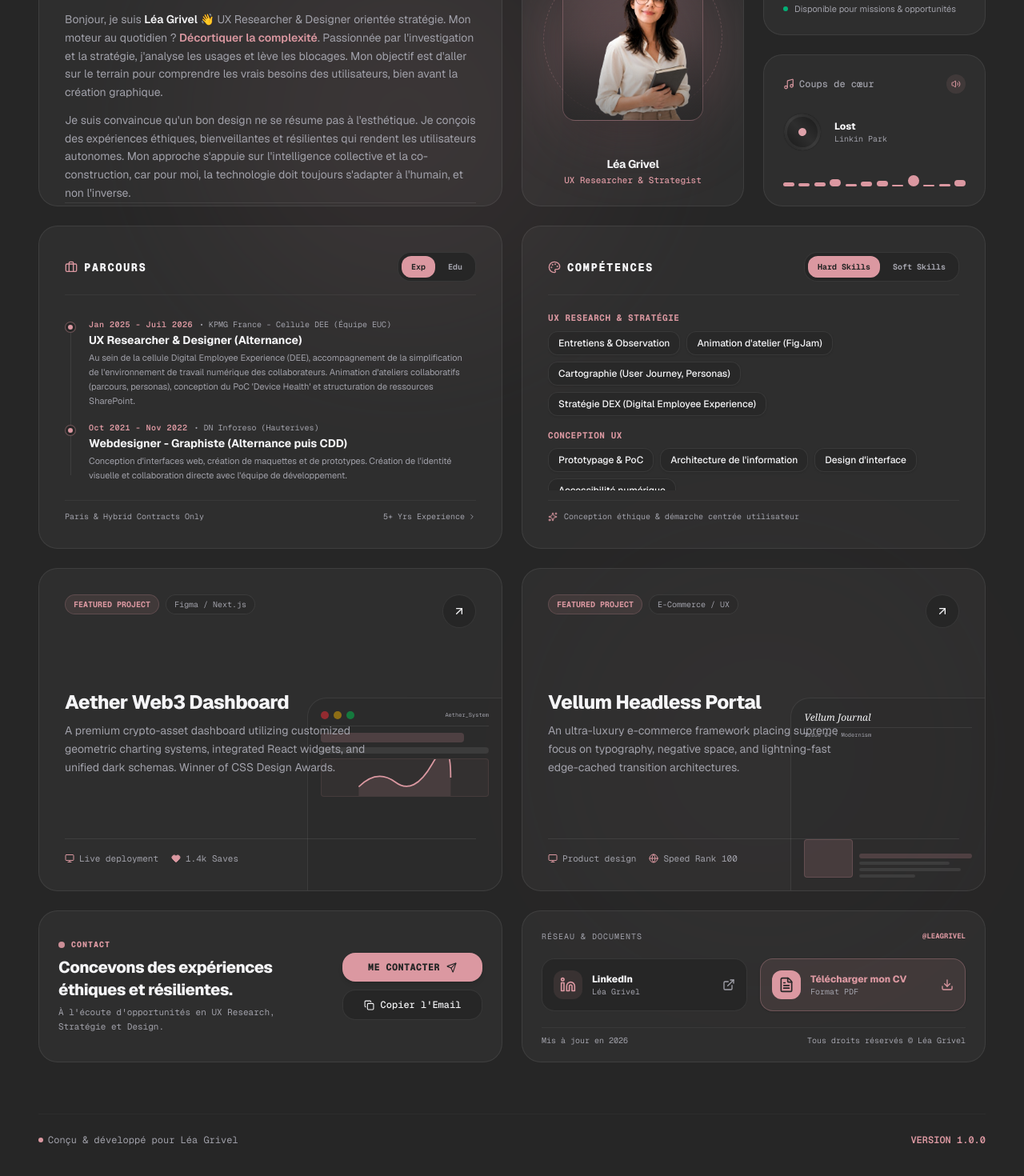
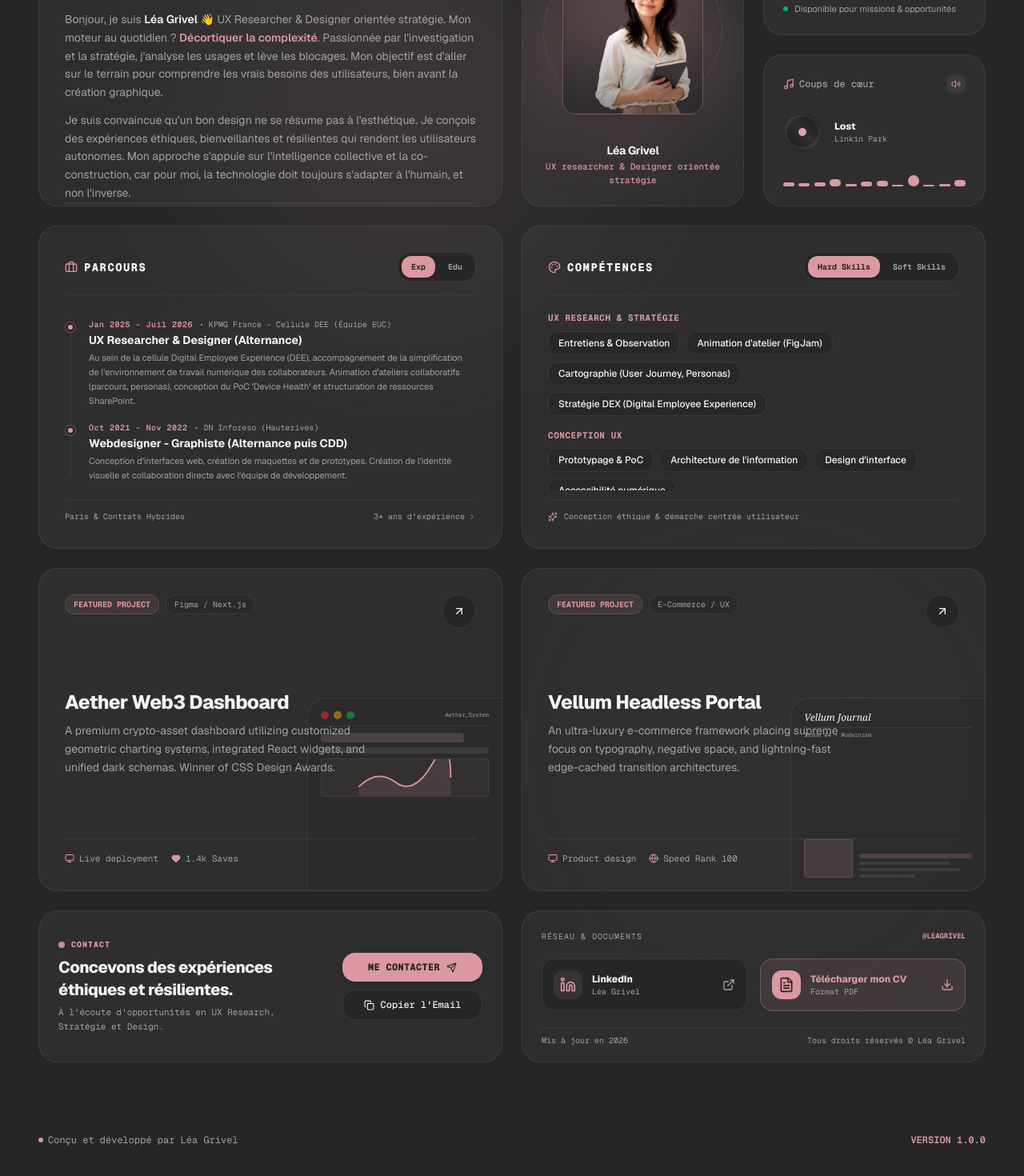
Before and after one commit to LADebey/lea_portfolio, a Next.js app: page / in a window 1280 px wide. Shown: the part 284-1754 px from the top of the page at 80% size. Built offline with nearby package versions, Linux system fonts and the light colour scheme.

Commit message:
fix: update footer wording, translate Parcours status bar, and update profile subtitle

```diff
--- a/src/app/page.tsx
+++ b/src/app/page.tsx
@@ -417,7 +417,7 @@ export default function Portfolio() {
             <div className="w-full text-center z-10">
               <h3 className="text-sm font-bold tracking-tight text-foreground">Léa Grivel</h3>
               <p className="text-[11px] font-mono text-accent mt-0.5 font-medium">
-                UX Researcher & Strategist
+                UX researcher & Designer orientée stratégie
               </p>
             </div>
           </motion.div>
@@ -597,8 +597,8 @@ export default function Portfolio() {
             </div>
 
             <div className="flex items-center justify-between text-[10px] font-mono text-text-muted border-t border-card-border/60 pt-3 z-10">
-              <span>Paris & Hybrid Contracts Only</span>
-              <span className="flex items-center gap-1">5+ Yrs Experience <ChevronRight size={10} /></span>
+              <span>Paris & Contrats Hybrides</span>
+              <span className="flex items-center gap-1">3+ ans d'expérience <ChevronRight size={10} /></span>
             </div>
           </motion.div>
 
@@ -959,7 +959,7 @@ export default function Portfolio() {
         >
           <div className="flex items-center gap-1.5">
             <span className="w-1.5 h-1.5 rounded-full bg-accent" />
-            <span>Conçu & développé pour Léa Grivel</span>
+            <span>Conçu et développé par Léa Grivel</span>
           </div>
           <div className="flex gap-4">
             <span className="text-accent font-semibold">VERSION 1.0.0</span>
```
